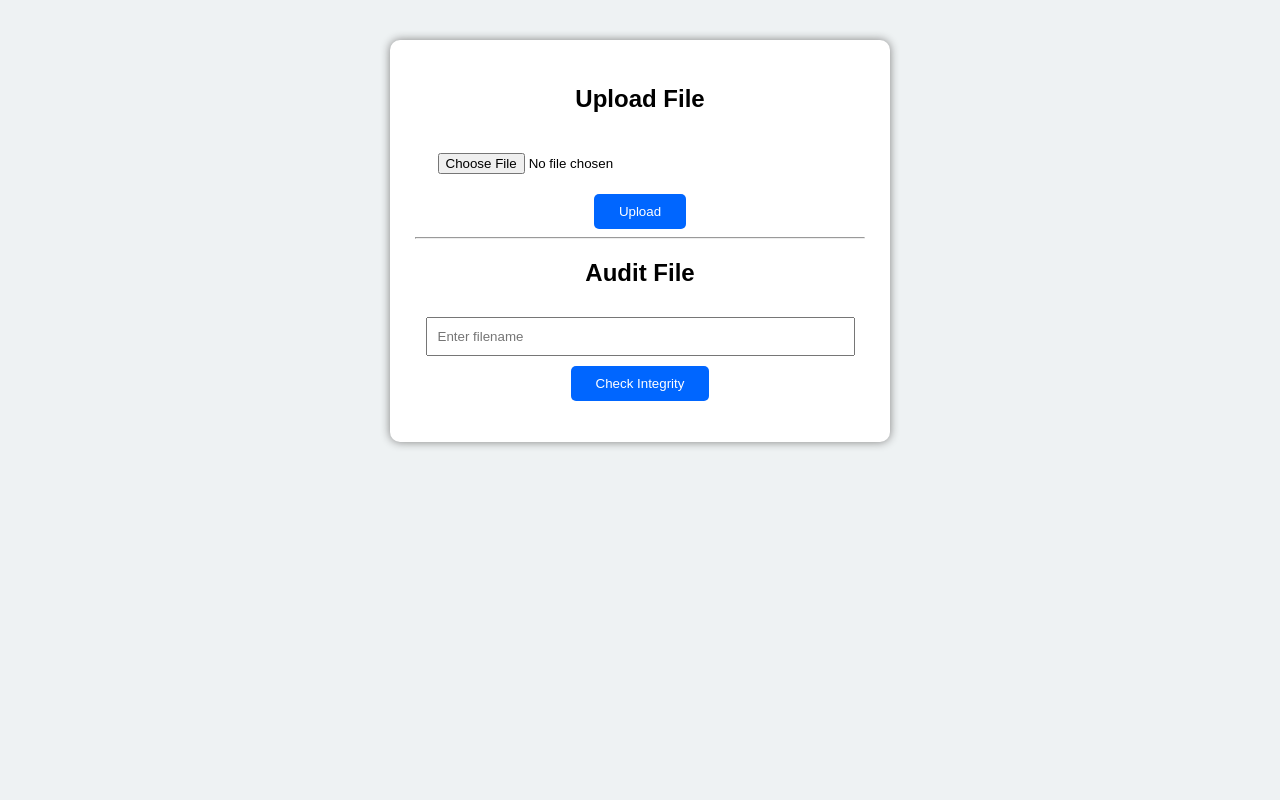
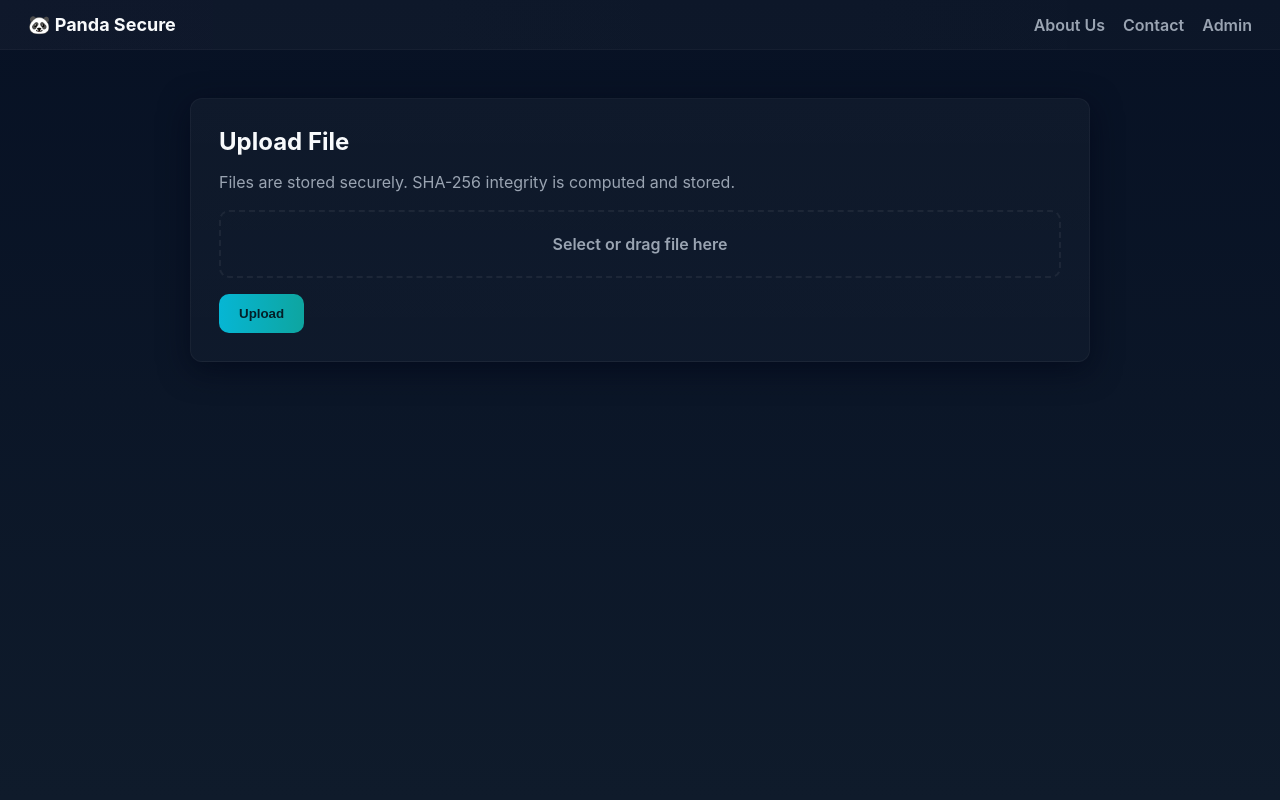
Before and after one commit to SrushtiC1/panda, a Flask app: page / in a window 1280 px wide. Run offline with Flask 3, Linux system fonts and the light colour scheme.

Commit message:
Panda secure upload + admin

```diff
--- a/app.py
+++ b/app.py
@@ -1,119 +1,207 @@
 import os
+import sqlite3
 import hashlib
-import json
-import sqlite3
-from flask import Flask, request, send_from_directory, jsonify, render_template
+from datetime import datetime
+from flask import (
+    Flask, render_template, request, redirect, url_for, flash,
+    session, send_from_directory, jsonify
+)
+from werkzeug.utils import secure_filename
+from werkzeug.security import generate_password_hash, check_password_hash
+
+# -------------- Config --------------
+BASE_DIR = os.path.abspath(os.path.dirname(__file__))
+DB_PATH = os.path.join(BASE_DIR, "database.db")
+UPLOAD_DIR = os.path.join(BASE_DIR, "uploads")
+ALLOWED_EXT = None  # None => allow all; restrict if needed
+MAX_CONTENT_LENGTH = 200 * 1024 * 1024  # 200 MB
+PORT = int(os.environ.get("PORT", 10000))
+
+# Admin credentials can be provided via env on first run
+ENV_ADMIN_USER = os.environ.get("ADMIN_USER")
+ENV_ADMIN_PASS = os.environ.get("ADMIN_PASS")
+
+SECRET_KEY = os.environ.get("SECRET_KEY", "dev-secret-change-me")
 
 app = Flask(__name__)
+app.secret_key = SECRET_KEY
+app.config["MAX_CONTENT_LENGTH"] = MAX_CONTENT_LENGTH
+app.config["UPLOAD_FOLDER"] = UPLOAD_DIR
 
-UPLOAD_FOLDER = "uploads"
-DB_PATH = "backend/data.db"
-INTEGRITY_FILE = "integrity.json"
+# make upload folder
+os.makedirs(UPLOAD_DIR, exist_ok=True)
 
-app.config["UPLOAD_FOLDER"] = UPLOAD_FOLDER
+# -------------- DB helpers --------------
+def get_conn():
+    conn = sqlite3.connect(DB_PATH)
+    conn.row_factory = sqlite3.Row
+    return conn
 
-# ------------------------------------
-# DATABASE INITIALIZATION
-# ------------------------------------
 def init_db():
-    if not os.path.exists("backend"):
-        os.makedirs("backend")
-
-    conn = sqlite3.connect(DB_PATH)
-    cursor = conn.cursor()
-
-    cursor.execute("""
-        CREATE TABLE IF NOT EXISTS files (
-            id INTEGER PRIMARY KEY AUTOINCREMENT,
-            filename TEXT,
-            sha256 TEXT
-        )
+    conn = get_conn()
+    cur = conn.cursor()
+    cur.execute("""
+    CREATE TABLE IF NOT EXISTS admin (
+        id INTEGER PRIMARY KEY AUTOINCREMENT,
+        username TEXT UNIQUE NOT NULL,
+        password_hash TEXT NOT NULL,
+        created_at TIMESTAMP DEFAULT CURRENT_TIMESTAMP
+    );
+    """)
+    cur.execute("""
+    CREATE TABLE IF NOT EXISTS files (
+        id INTEGER PRIMARY KEY AUTOINCREMENT,
+        filename TEXT NOT NULL,
+        stored_path TEXT NOT NULL,
+        sha256 TEXT NOT NULL,
+        uploader TEXT DEFAULT 'user',
+        uploaded_at TIMESTAMP DEFAULT CURRENT_TIMESTAMP
+    );
     """)
     conn.commit()
+
+    # create admin if not exists
+    cur.execute("SELECT id FROM admin WHERE username='admin'")
+    if cur.fetchone() is None:
+        if ENV_ADMIN_USER and ENV_ADMIN_PASS:
+            user = ENV_ADMIN_USER
+            pwd = ENV_ADMIN_PASS
+            print("Creating admin from ENV variables.")
+        else:
+            user = "admin"
+            pwd = "admin123"
+            print("WARNING: no ADMIN_USER/ADMIN_PASS set. Creating default admin: admin / admin123 (change immediately).")
+        hashed = generate_password_hash(pwd)
+        cur.execute("INSERT OR IGNORE INTO admin (username, password_hash) VALUES (?, ?)", (user, hashed))
+        conn.commit()
     conn.close()
 
 init_db()
 
-# ------------------------------------
-# SAVE DATA TO DATABASE
-# ------------------------------------
-def save_to_db(filename, sha):
-    conn = sqlite3.connect(DB_PATH)
-    cursor = conn.cursor()
-    cursor.execute("INSERT INTO files (filename, sha256) VALUES (?, ?)", (filename, sha))
+# -------------- Utilities --------------
+def compute_sha256_file(path):
+    h = hashlib.sha256()
+    with open(path, "rb") as f:
+        for chunk in iter(lambda: f.read(4096), b""):
+            h.update(chunk)
+    return h.hexdigest()
+
+def allowed_file(filename):
+    if ALLOWED_EXT is None:
+        return True
+    return '.' in filename and filename.rsplit('.', 1)[1].lower() in ALLOWED_EXT
+
+# -------------- Routes --------------
+@app.route("/")
+def upload_page():
+    return render_template("upload.html")
+
+@app.route("/upload", methods=["POST"])
+def upload():
+    if "file" not in request.files:
+        flash("No file part", "danger")
+        return redirect(url_for("upload_page"))
+
+    file = request.files["file"]
+    if file.filename == "":
+        flash("No file selected", "danger")
+        return redirect(url_for("upload_page"))
+
+    if not allowed_file(file.filename):
+        flash("File type not allowed", "danger")
+        return redirect(url_for("upload_page"))
+
+    filename = secure_filename(file.filename)
+    timestamp = datetime.utcnow().strftime("%Y%m%d%H%M%S%f")
+    stored_filename = f"{timestamp}__{filename}"
+    stored_path = os.path.join(app.config["UPLOAD_FOLDER"], stored_filename)
+    file.save(stored_path)
+
+    sha = compute_sha256_file(stored_path)
+
+    conn = get_conn()
+    cur = conn.cursor()
+    cur.execute(
+        "INSERT INTO files (filename, stored_path, sha256, uploader) VALUES (?, ?, ?, ?)",
+        (filename, stored_path, sha, session.get("admin", "user"))
+    )
     conn.commit()
     conn.close()
 
-# ------------------------------------
-# LOAD DATA FROM DB
-# ------------------------------------
-def get_from_db(filename):
-    conn = sqlite3.connect(DB_PATH)
-    cursor = conn.cursor()
-    cursor.execute("SELECT sha256 FROM files WHERE filename=?", (filename,))
-    result = cursor.fetchone()
-    conn.close()
-    return result[0] if result else None
+    # If request was fetch/ajax, return json, otherwise redirect with flash
+    if request.headers.get("X-Requested-With") == "XMLHttpRequest":
+        return jsonify({"file": filename, "sha256": sha})
 
-# ------------------------------------
-# SHA256 FUNCTION
-# ------------------------------------
-def compute_sha256(file_path):
-    sha = hashlib.sha256()
-    with open(file_path, "rb") as f:
-        while chunk := f.read(4096):
-            sha.update(chunk)
-    return sha.hexdigest()
-
-# ------------------------------------
-# ROUTES
-# ------------------------------------
-@app.route("/")
-def home():
-    return render_template("upload.html")
-
-@app.route("/upload", methods=["POST"])
-def upload_file():
-    if "file" not in request.files:
-        return jsonify({"error": "No file part"}), 400
-
-    file = request.files["file"]
-
-    if file.filename == "":
-        return jsonify({"error": "No file selected"}), 400
-
-    filepath = os.path.join(UPLOAD_FOLDER, file.filename)
-    file.save(filepath)
-
-    sha_value = compute_sha256(filepath)
-
-    # Save in DB
-    save_to_db(file.filename, sha_value)
-
-    # Save in JSON for display
-    with open(INTEGRITY_FILE, "r") as f:
-        data = json.load(f)
-    data[file.filename] = sha_value
-    with open(INTEGRITY_FILE, "w") as f:
-        json.dump(data, f, indent=4)
-
-    return jsonify({
-        "message": "File uploaded",
-        "filename": file.filename,
-        "sha256": sha_value
-    })
+    flash(f"Uploaded {filename} (SHA-256: {sha})", "success")
+    return redirect(url_for("upload_page"))
 
 @app.route("/audit/<filename>", methods=["GET"])
-def audit_file(filename):
-    sha = get_from_db(filename)
-    if not sha:
-        return jsonify({"error": "File not found"}), 404
+def audit(filename):
+    # find latest file with that original filename
+    conn = get_conn()
+    cur = conn.cursor()
+    cur.execute("SELECT sha256, uploaded_at FROM files WHERE filename=? ORDER BY uploaded_at DESC LIMIT 1", (filename,))
+    row = cur.fetchone()
+    conn.close()
+    if not row:
+        return jsonify({"error": "not found"}), 404
+    return jsonify({"filename": filename, "sha256": row["sha256"], "uploaded_at": row["uploaded_at"]})
 
-    return jsonify({"filename": filename, "sha256": sha})
+@app.route("/download/<int:file_id>", methods=["GET"])
+def download(file_id):
+    conn = get_conn()
+    cur = conn.cursor()
+    cur.execute("SELECT filename, stored_path FROM files WHERE id=?", (file_id,))
+    row = cur.fetchone()
+    conn.close()
+    if not row:
+        flash("File not found", "danger")
+        return redirect(url_for("admin_dashboard"))
+    # send_from_directory requires folder and filename; stored_path is absolute
+    folder = os.path.dirname(row["stored_path"])
+    stored_name = os.path.basename(row["stored_path"])
+    return send_from_directory(folder, stored_name, as_attachment=True, download_name=row["filename"])
 
-@app.route("/download/<filename>", methods=["GET"])
-def download_file(filename):
-    return send_from_directory("uploads", filename, as_attachment=True)
+# -------- Admin auth --------
+@app.route("/login", methods=["GET", "POST"])
+def login():
+    if request.method == "POST":
+        user = request.form.get("username", "").strip()
+        pwd = request.form.get("password", "")
+        conn = get_conn()
+        cur = conn.cursor()
+        cur.execute("SELECT password_hash FROM admin WHERE username=?", (user,))
+        row = cur.fetchone()
+        conn.close()
+        if row and check_password_hash(row["password_hash"], pwd):
+            session["admin"] = user
+            flash("Logged in as admin", "success")
+            return redirect(url_for("admin_dashboard"))
+        else:
+            flash("Invalid credentials", "danger")
+    return render_template("login.html")
 
+@app.route("/logout")
+def logout():
+    session.pop("admin", None)
+    flash("Logged out", "info")
+    return redirect(url_for("upload_page"))
+
+@app.route("/admin")
+def admin_dashboard():
+    if "admin" not in session:
+        flash("Please login first", "warning")
+        return redirect(url_for("login"))
+    conn = get_conn()
+    cur = conn.cursor()
+    cur.execute("SELECT id, filename, sha256, uploader, uploaded_at FROM files ORDER BY uploaded_at DESC")
+    rows = cur.fetchall()
+    conn.close()
+    return render_template("admin.html", files=rows, admin=session.get("admin"))
+
+# -------------- Run --------------
 if __name__ == "__main__":
-    app.run(host="0.0.0.0", port=10000, debug=True)
+    # Use environment PORT on cloud
+    port = int(os.environ.get("PORT", PORT))
+    # disable debug in production; use environment FLAG if needed
+    app.run(host="0.0.0.0", port=port)
--- a/requirements.txt
+++ b/requirements.txt
@@ -1,2 +1,5 @@
 Flask==3.0.0
 gunicorn
+Flask
+Flask==3.0.0
+Werkzeug==3.1.3
--- a/static/style.css
+++ b/static/style.css
@@ -1,34 +1,96 @@
-body {
-    font-family: Arial, sans-serif;
-    background: #eef2f3;
+/* Base */
+:root{
+  --bg1:#0f1724;
+  --card:#0b1220;
+  --accent:#06b6d4;
+  --muted:#9aa4b2;
+  --white: #f8fafc;
+}
+*{box-sizing:border-box}
+body{
+  margin:0;
+  font-family: Inter, system-ui, -apple-system, "Segoe UI", Roboto, "Helvetica Neue", Arial;
+  background: linear-gradient(180deg,#071124 0%, #0f1b2b 100%);
+  color:var(--white);
+  min-height:100vh;
 }
 
-.container {
-    width: 450px;
-    margin: auto;
-    margin-top: 40px;
-    padding: 25px;
-    background: white;
-    border-radius: 10px;
-    text-align: center;
-    box-shadow: 0px 0px 10px gray;
+/* Topbar */
+.topbar{
+  display:flex;
+  justify-content:space-between;
+  align-items:center;
+  padding:14px 28px;
+  background:linear-gradient(90deg, rgba(255,255,255,0.03), rgba(255,255,255,0.02));
+  border-bottom:1px solid rgba(255,255,255,0.03);
+}
+.brand{font-weight:700; font-size:18px; color:var(--white)}
+.menu{list-style:none; display:flex; gap:18px; margin:0; padding:0}
+.menu li a{ color:var(--muted); text-decoration:none; font-weight:600 }
+.menu li a:hover{ color:var(--accent) }
+
+/* Main layout */
+.main{ display:flex; justify-content:center; padding:48px 20px;}
+.panel{
+  background: linear-gradient(180deg, rgba(255,255,255,0.03), rgba(255,255,255,0.02));
+  border: 1px solid rgba(255,255,255,0.04);
+  padding:28px;
+  border-radius:12px;
+  width:900px;
+  box-shadow: 0 8px 30px rgba(2,6,23,0.6);
 }
 
-input[type=file], input[type=text] {
-    padding: 10px;
-    width: 90%;
-    margin: 10px 0;
+/* Small panel */
+.panel.small{ width:420px; padding:26px; text-align:center; }
+
+/* Text */
+h1,h2{ margin:0 0 12px 0; }
+.lead{ color:var(--muted); margin-bottom:18px; }
+
+/* Upload form */
+.file-label{
+  display:block;
+  border:2px dashed rgba(255,255,255,0.06);
+  padding:22px;
+  border-radius:10px;
+  text-align:center;
+  cursor:pointer;
+  color:var(--muted);
+  transition:all .18s ease;
+  margin-bottom:16px;
 }
+.file-label:hover{ box-shadow: 0 6px 20px rgba(2,6,23,0.6); transform:translateY(-3px) }
+.file-label input{ display:none }
+.file-label span{ display:block; font-weight:600 }
 
-button {
-    padding: 10px 25px;
-    background: #0066ff;
-    color: white;
-    border: none;
-    border-radius: 5px;
-    cursor: pointer;
+.btn{
+  display:inline-block;
+  background: linear-gradient(90deg, var(--accent), #0ea5a0);
+  color:#042028;
+  border:none;
+  padding:12px 20px;
+  border-radius:10px;
+  font-weight:700;
+  cursor:pointer;
+  transition: transform .12s ease;
 }
+.btn:hover{ transform: translateY(-2px) }
 
-button:hover {
-    background: #0033cc;
+/* Alerts */
+.alert{ padding:12px; border-radius:8px; margin-top:12px; }
+.alert.success{ background: rgba(6,182,212,0.12); border-left:4px solid rgba(6,182,212,0.6); color:var(--white)}
+.alert.error{ background: rgba(244,63,94,0.08); border-left:4px solid rgba(244,63,94,0.6) }
+
+/* Table */
+.file-table{ width:100%; border-collapse:collapse; margin-top:18px; color:var(--white) }
+.file-table th, .file-table td{ padding:12px 10px; border-bottom:1px solid rgba(255,255,255,0.03); text-align:left; font-size:14px }
+.file-table th{ color:var(--muted); font-size:13px; font-weight:700 }
+.code { font-family: monospace; background: rgba(255,255,255,0.03); padding:4px 6px; border-radius:6px; }
+
+/* Download link */
+.download{ background:var(--accent); color:#022; padding:8px 12px; border-radius:8px; text-decoration:none; font-weight:700 }
+/* responsive */
+@media (max-width: 980px){
+  .panel{ width: 94% }
+  .menu{ gap:12px }
 }
--- a/templates/upload.html
+++ b/templates/upload.html
@@ -1,60 +1,58 @@
-<!DOCTYPE html>
+<!doctype html>
 <html lang="en">
 <head>
-    <meta charset="UTF-8">
-    <title>Panda – File Upload & Audit</title>
-    <link rel="stylesheet" href="/static/style.css">
+  <meta charset="utf-8" />
+  <title>Panda Secure Upload</title>
+  <meta name="viewport" content="width=device-width,initial-scale=1" />
+  <link rel="stylesheet" href="/static/style.css" />
 </head>
 <body>
+  <nav class="topbar">
+    <div class="brand">🐼 Panda Secure</div>
+    <ul class="menu">
+      <li><a href="#">About Us</a></li>
+      <li><a href="#">Contact</a></li>
+      <li><a href="/login">Admin</a></li>
+    </ul>
+  </nav>
 
-<div class="container">
-    <h2>Upload File</h2>
+  <main class="main">
+    <section class="panel">
+      <h1>Upload File</h1>
+      <p class="lead">Files are stored securely. SHA-256 integrity is computed and stored.</p>
 
-    <form id="uploadForm" enctype="multipart/form-data">
-        <input type="file" id="file" name="file" required>
-        <button type="button" onclick="upload()">Upload</button>
-    </form>
+      <form id="uploadForm" action="/upload" method="post" enctype="multipart/form-data">
+        <label class="file-label">
+          <input type="file" name="file" required>
+          <span>Select or drag file here</span>
+        </label>
 
-    <div id="uploadResult"></div>
+        <button class="btn" type="submit">Upload</button>
+      </form>
 
-    <hr>
+      <div id="msg"></div>
+    </section>
+  </main>
 
-    <h2>Audit File</h2>
-    <input type="text" id="auditFile" placeholder="Enter filename">
-    <button onclick="audit()">Check Integrity</button>
-
-    <p id="auditResult"></p>
-</div>
-
-<script>
-function upload() {
-    let fileInput = document.getElementById("file").files[0];
-    let formData = new FormData();
-    formData.append("file", fileInput);
-
-    fetch("/upload", { method: "POST", body: formData })
-    .then(res => res.json())
-    .then(data => {
-        document.getElementById("uploadResult").innerHTML =
-            "<b>Uploaded:</b> " + data.filename +
-            "<br><b>SHA256:</b> " + data.sha256;
+  <script>
+    // Optional: use AJAX to keep page static and show JSON response
+    const form = document.getElementById('uploadForm');
+    form.addEventListener('submit', async (e) => {
+      e.preventDefault();
+      const fd = new FormData(form);
+      const res = await fetch('/upload', {
+        method: 'POST',
+        headers: {'X-Requested-With': 'XMLHttpRequest'},
+        body: fd
+      });
+      const json = await res.json();
+      const msg = document.getElementById('msg');
+      if (json.error) {
+        msg.innerHTML = '<div class="alert error">'+json.error+'</div>';
+      } else {
+        msg.innerHTML = '<div class="alert success">Uploaded: '+json.file+'<br>SHA256: <code>'+json.sha256+'</code></div>';
+      }
     });
-}
-
-function audit() {
-    let filename = document.getElementById("auditFile").value;
-
-    fetch("/audit/" + filename)
-        .then(res => res.json())
-        .then(data => {
-            if (data.error)
-                document.getElementById("auditResult").innerHTML = "❌ File not found";
-            else
-                document.getElementById("auditResult").innerHTML =
-                    "<b>SHA256:</b> " + data.sha256;
-        });
-}
-</script>
-
+  </script>
 </body>
 </html>
```
Also changed, not shown: templates/admin.html (added, +41 -0 lines), templates/index.html (added, +80 -0 lines), templates/login.html (added, +36 -0 lines), database.db (added), 1 other file.
